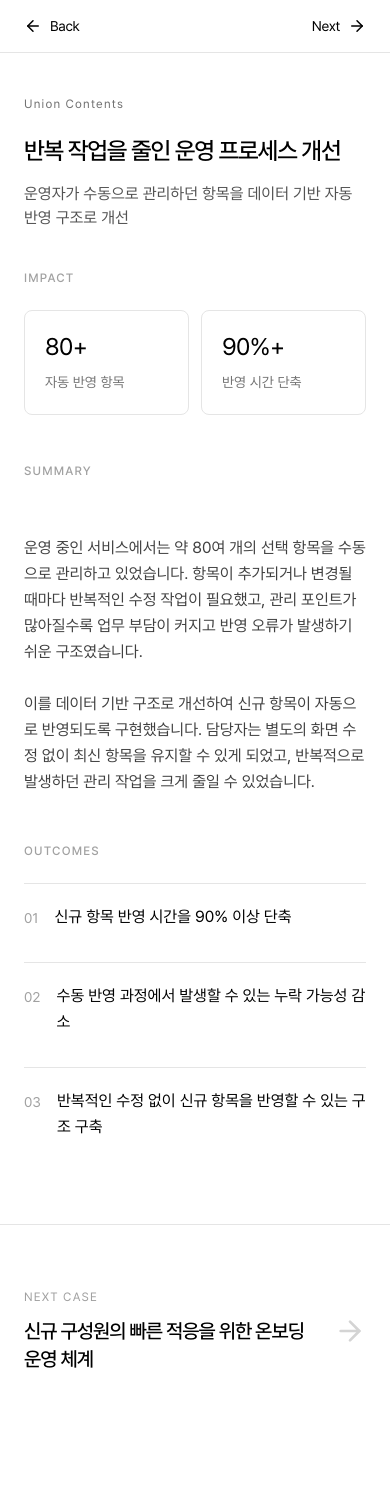
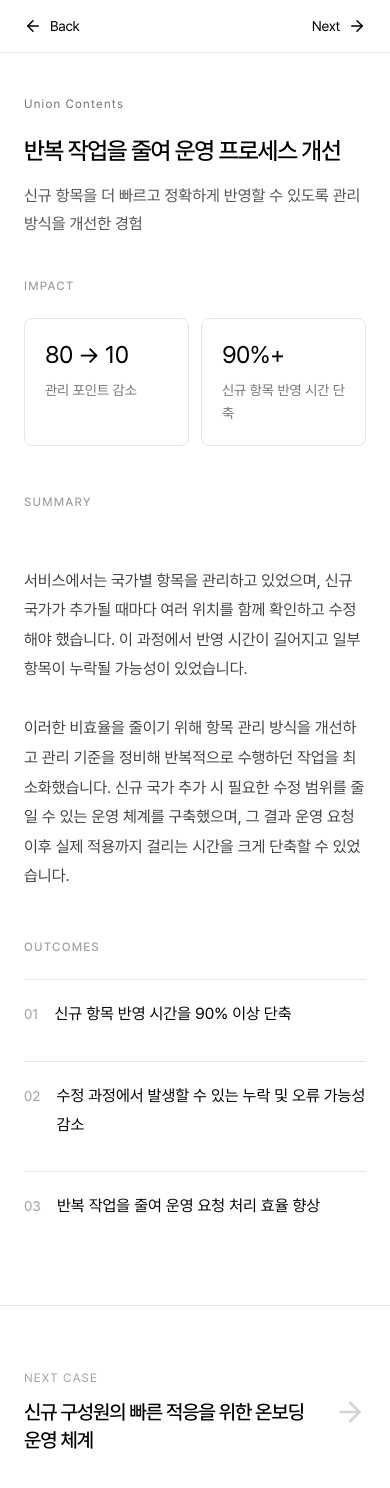
Before and after one commit to kimSojinn/portfolio, a React (Vite) app: page /project/admin-ops-automation in a window 390 px wide. Shown: the top 1488 px of the page. Before the commit the page ends 1437 px from the top, so only its background shows below. Built offline with nearby package versions, Linux system fonts and the light colour scheme.

Commit message:
fix: 최종 내용 수정

```diff
--- a/src/app/components/ProjectDetail.tsx
+++ b/src/app/components/ProjectDetail.tsx
@@ -8,16 +8,16 @@ import lighthouseBeforeImage from "../../assets/img/before.png";
 
 const projectData = {
   "admin-ops-automation": {
-    title: "반복 작업을 줄인 운영 프로세스 개선",
+    title: "반복 작업을 줄여 운영 프로세스 개선",
     subtitle:
-      "운영자가 수동으로 관리하던 항목을 데이터 기반 자동 반영 구조로 개선",
+      "신규 항목을 더 빠르고 정확하게 반영할 수 있도록 관리 방식을 개선한 경험",
     year: "2023-2026",
     role: "CX / QA",
     client: "Union Contents",
     duration: "Frontend Developer",
     team: ["Service Operation", "Planning", "Development"],
     overview:
-      "운영 중인 서비스에서는 약 80여 개의 선택 항목을 수동으로 관리하고 있었습니다. 항목이 추가되거나 변경될 때마다 반복적인 수정 작업이 필요했고, 관리 포인트가 많아질수록 업무 부담이 커지고 반영 오류가 발생하기 쉬운 구조였습니다.\n\n이를 데이터 기반 구조로 개선하여 신규 항목이 자동으로 반영되도록 구현했습니다. 담당자는 별도의 화면 수정 없이 최신 항목을 유지할 수 있게 되었고, 반복적으로 발생하던 관리 작업을 크게 줄일 수 있었습니다.",
+      "서비스에서는 국가별 항목을 관리하고 있었으며, 신규 국가가 추가될 때마다 여러 위치를 함께 확인하고 수정해야 했습니다. 이 과정에서 반영 시간이 길어지고 일부 항목이 누락될 가능성이 있었습니다.\n\n이러한 비효율을 줄이기 위해 항목 관리 방식을 개선하고 관리 기준을 정비해 반복적으로 수행하던 작업을 최소화했습니다. 신규 국가 추가 시 필요한 수정 범위를 줄일 수 있는 운영 체계를 구축했으며, 그 결과 운영 요청 이후 실제 적용까지 걸리는 시간을 크게 단축할 수 있었습니다.",
     challenge:
       "신규 항목이 생길 때마다 수동 입력과 배포가 필요했습니다. 운영자의 반복 업무도 문제였지만, 더 큰 리스크는 사용자가 오래된 선택지나 누락된 항목을 보게 되는 상황이었습니다.",
     solution:
@@ -81,13 +81,13 @@ const projectData = {
       "EJS",
     ],
     metrics: [
-      { value: "80+", label: "자동 반영 항목" },
-      { value: "90%+", label: "반영 시간 단축" },
+      { value: "80 → 10", label: "관리 포인트 감소" },
+      { value: "90%+", label: "신규 항목 반영 시간 단축" },
     ],
     results: [
       "신규 항목 반영 시간을 90% 이상 단축",
-      "수동 반영 과정에서 발생할 수 있는 누락 가능성 감소",
-      "반복적인 수정 없이 신규 항목을 반영할 수 있는 구조 구축",
+      "수정 과정에서 발생할 수 있는 누락 및 오류 가능성 감소",
+      "반복 작업을 줄여 운영 요청 처리 효율 향상",
     ],
     nextProject: "onboarding-qa-system",
   },
@@ -166,7 +166,7 @@ const projectData = {
       "과제 수행 → 리뷰 → 피드백 반영으로 이어지는 온보딩 프로세스 정립",
       "반복적으로 전달되던 안내와 피드백을 체계화하여 온보딩 운영 효율 향상",
     ],
-    nextProject: "seomse-reservation-cx",
+    nextProject: "service-flow-qa",
   },
   "seomse-reservation-cx": {
     title: "정보 전달부터 로딩 속도까지 개선한 예약 경험 설계",
@@ -269,19 +269,19 @@ const projectData = {
       "학생창업유망팀 U300 본선 진출을 통해 서비스 아이디어를 실제 MVP로 구현",
       "이미지 용량을 13MB에서 1.4MB로 줄이고 Lighthouse 성능 점수를 77점에서 89점으로 개선",
     ],
-    nextProject: "service-flow-qa",
+    nextProject: "admin-ops-automation",
   },
   "service-flow-qa": {
-    title: "운영 관점에서 서비스 품질을 점검한 경험",
+    title: "운영 관점에서 서비스 품질을 검증한 경험",
     subtitle:
-      "기획 의도부터 예외 케이스까지, 실제 사용 흐름을 기준으로 요구사항을 검토한 경험",
+      "기획 의도부터 엣지 케이스까지 실제 사용 환경을 기준으로 요구사항을 검토한 경험",
     year: "2023-2026",
     role: "QA / Issue Triage",
     client: "Union Contents",
     duration: "Frontend Developer",
     team: ["Planning", "Development", "Client Communication"],
     overview:
-      "서비스 화면과 관리자 기능을 개발하며 기획서 기준으로 요구사항과 화면 흐름을 함께 검토했습니다. 기능 구현 과정에서 단순히 화면을 개발하는 데 그치지 않고, 다국어 번역 누락, 권한별 메뉴 노출 조건, 필수 입력값 검증 등 실제 사용 과정에서 발생할 수 있는 예외 케이스를 확인했습니다.\n\n또한 요구사항이 의도한 대로 반영되었는지 점검하며 화면 흐름과 사용성을 함께 검토했습니다. 이를 통해 기능 구현뿐 아니라 서비스 품질 관점에서 문제를 확인하고 개선하는 경험을 쌓았습니다.",
+      "서비스 화면 및 관리자 기능을 개발하며 기획서를 기반으로 요구사항과 화면 흐름을 함께 검토했습니다. 기능 구현 과정에서는 다국어 번역 누락, 권한별 메뉴 노출 조건, 필수 입력값 검증 등 품질과 관련된 요소를 함께 확인했습니다.\n\n또한 정상 시나리오뿐 아니라 권한이 없는 사용자의 접근, 필수값 누락, 빈 데이터 상태, 최대 입력 길이 초과, 예외 응답 발생 등 실제 서비스 이용 과정에서 발생할 수 있는 다양한 상황을 검증했습니다.\n\n기획 의도와 실제 동작 간 차이를 확인하고, 요구사항이 실제 사용 환경에서도 의도한 대로 동작하는지 살펴보며 서비스 완성도를 높이는 데 기여했습니다.",
     challenge:
       "기획서에는 기능 단위 요구사항이 정리되어 있어도 실제 사용자는 여러 화면을 이어서 사용합니다. 특히 관리자 페이지와 다국어 페이지는 입력, 저장, 조회, 언어 전환, 권한별 정보 노출처럼 연결된 조건이 많아 단일 화면만 확인하면 문제를 놓칠 수 있습니다.",
     solution:
@@ -343,9 +343,9 @@ const projectData = {
     metrics: [],
     results: [
       "기획서 기반 화면 흐름과 요구사항을 검토하며 기능 누락 가능성 최소화",
-      "다국어 번역 누락, 권한별 메뉴 노출, 필수 입력값 검증 등 예외 케이스 점검",
+      "다국어 번역 누락, 권한별 메뉴 노출, 필수 입력값 검증 등 다양한 엣지 케이스 검증",
     ],
-    nextProject: "admin-ops-automation",
+    nextProject: "seomse-reservation-cx",
   },
   "seo-accessibility-quality": {
     title: "웹 접근성 및 SEO 개선",
@@ -484,7 +484,7 @@ export default function ProjectDetail() {
               <h1 className="text-2xl md:text-4xl lg:text-5xl tracking-tighter mb-4 md:mb-6 leading-tight">
                 {project.title}
               </h1>
-              <p className="text-base md:text-xl text-neutral-600 max-w-3xl">
+              <p className="text-base md:text-xl leading-[1.75] text-neutral-600 max-w-3xl">
                 {project.subtitle}
               </p>
             </motion.div>
@@ -525,7 +525,7 @@ export default function ProjectDetail() {
             <h2 className="text-xs md:text-sm tracking-widest text-neutral-400 mb-6 md:mb-8">
               SUMMARY
             </h2>
-            <p className="whitespace-pre-line text-base md:text-xl leading-relaxed text-neutral-700">
+            <p className="whitespace-pre-line max-w-3xl text-base md:text-xl leading-[1.85] text-neutral-700">
               {project.overview}
             </p>
           </div>
@@ -577,7 +577,7 @@ export default function ProjectDetail() {
                   </motion.figure>
                 ))}
               </div>
-              <p className="mt-4 md:mt-5 text-sm md:text-base text-neutral-500 leading-relaxed">
+              <p className="mt-4 md:mt-5 max-w-3xl text-sm md:text-base text-neutral-500 leading-[1.8]">
                 WebP 변환 및 이미지 최적화를 통해 이미지 용량을 13MB에서 1.4MB로
                 줄이고 Lighthouse 성능 점수를 77점에서 89점으로 개선
               </p>
@@ -603,7 +603,7 @@ export default function ProjectDetail() {
                   <span className="text-sm text-neutral-400 mt-1">
                     {String(index + 1).padStart(2, "0")}
                   </span>
-                  <p className="text-base md:text-xl leading-relaxed">
+                  <p className="max-w-4xl text-base md:text-xl leading-[1.8]">
                     {result}
                   </p>
                 </motion.div>
--- a/src/app/components/home/ContactSection.tsx
+++ b/src/app/components/home/ContactSection.tsx
@@ -17,7 +17,7 @@ const contactLinks = [
     {
         icon: Download,
         label: "Resume",
-        href: "/김소진_이력서.pdf",
+        href: "/resume.pdf",
         gradient: "from-violet-500 to-purple-500",
     },
 ];
@@ -47,7 +47,7 @@ export default function ContactSection() {
                                     href={social.href}
                                     download={
                                         social.label === "Resume"
-                                            ? true
+                                            ? "김소진_CS_CX_이력서.pdf"
                                             : undefined
                                     }
                                     className="group flex flex-col items-center gap-2 md:gap-3"
--- a/src/app/components/home/FooterSection.tsx
+++ b/src/app/components/home/FooterSection.tsx
@@ -51,8 +51,8 @@ export default function FooterSection() {
                                 Phone
                             </a>
                             <a
-                                href="/김소진_이력서.pdf"
-                                download
+                                href="/resume.pdf"
+                                download="김소진_CS_CX_이력서.pdf"
                                 className="block text-sm text-neutral-600 hover:text-black transition-colors"
                             >
                                 Download Resume
--- a/src/app/components/home/homeData.ts
+++ b/src/app/components/home/homeData.ts
@@ -11,10 +11,19 @@ export type Project = {
 
 export const projects: Project[] = [
   {
+    id: "seomse-reservation-cx",
+    title: "정보 전달부터 로딩 속도까지 개선한 예약 경험 설계",
+    description:
+      "고객이 필요한 정보를 충분히 전달할 수 있도록 예약·상담 흐름을 설계하고 성능을 개선한 MVP",
+    year: "2025",
+    category: "CX",
+    gradient: "from-emerald-500/10 to-teal-500/10",
+  },
+  {
     id: "admin-ops-automation",
-    title: "반복 작업을 줄인 운영 프로세스 개선",
+    title: "반복 작업을 줄여 운영 프로세스 개선",
     description:
-      "운영자가 수동으로 관리하던 항목을 데이터 기반 자동 반영 구조로 개선",
+      "신규 항목을 더 빠르고 정확하게 반영할 수 있도록 관리 방식을 개선한 경험",
     year: "2023-2026",
     category: "CX",
     gradient: "from-blue-500/10 to-cyan-500/10",
@@ -29,19 +38,10 @@ export const projects: Project[] = [
     gradient: "from-violet-500/10 to-purple-500/10",
   },
   {
-    id: "seomse-reservation-cx",
-    title: "정보 전달부터 로딩 속도까지 개선한 예약 경험 설계",
+    id: "service-flow-qa",
+    title: "운영 관점에서 서비스 품질을 검증한 경험",
     description:
-      "고객이 필요한 정보를 충분히 전달할 수 있도록 예약·상담 흐름을 설계하고 성능을 개선한 MVP",
-    year: "2025",
-    category: "CX",
-    gradient: "from-emerald-500/10 to-teal-500/10",
-  },
-  {
-    id: "service-flow-qa",
-    title: "운영 관점에서 서비스 품질을 점검한 경험",
-    description:
-      "기획 의도부터 예외 케이스까지, 실제 사용 흐름을 기준으로 요구사항을 검토한 경험",
+      "기획 의도부터 엣지 케이스까지 실제 사용 환경을 기준으로 요구사항을 검토한 경험",
     year: "2023-2026",
     category: "QA",
     gradient: "from-rose-500/10 to-pink-500/10",
```
Also changed, not shown: 2 other files (tests, documents, lock files or other folders). Lines whose indentation alone changed are shown as unchanged.
